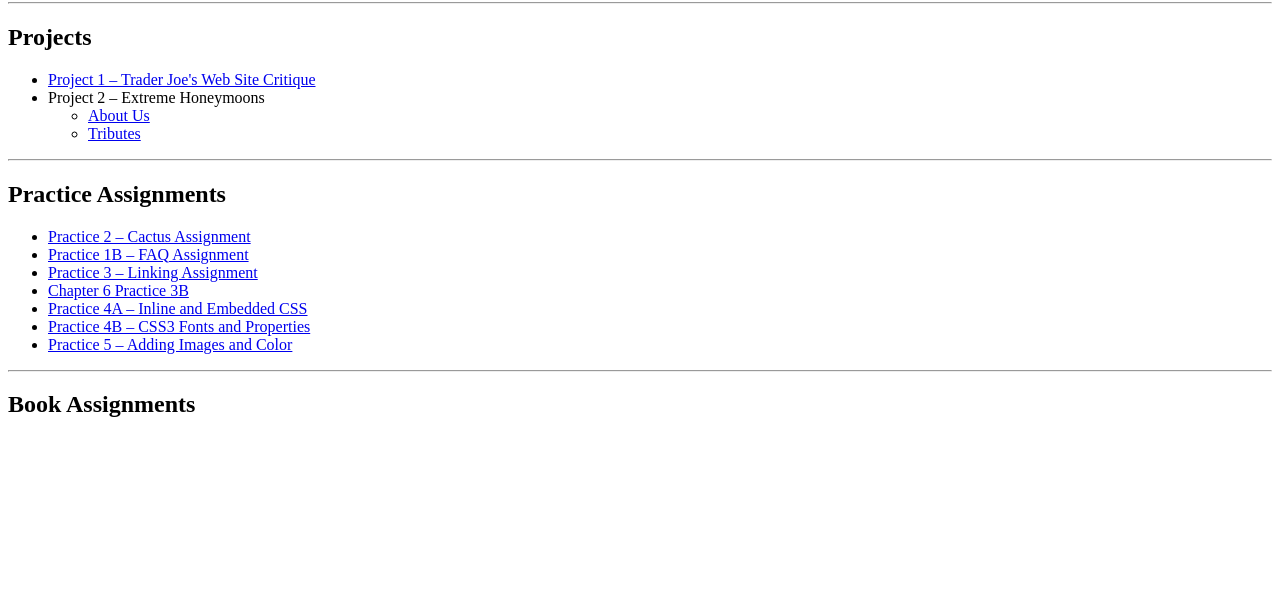
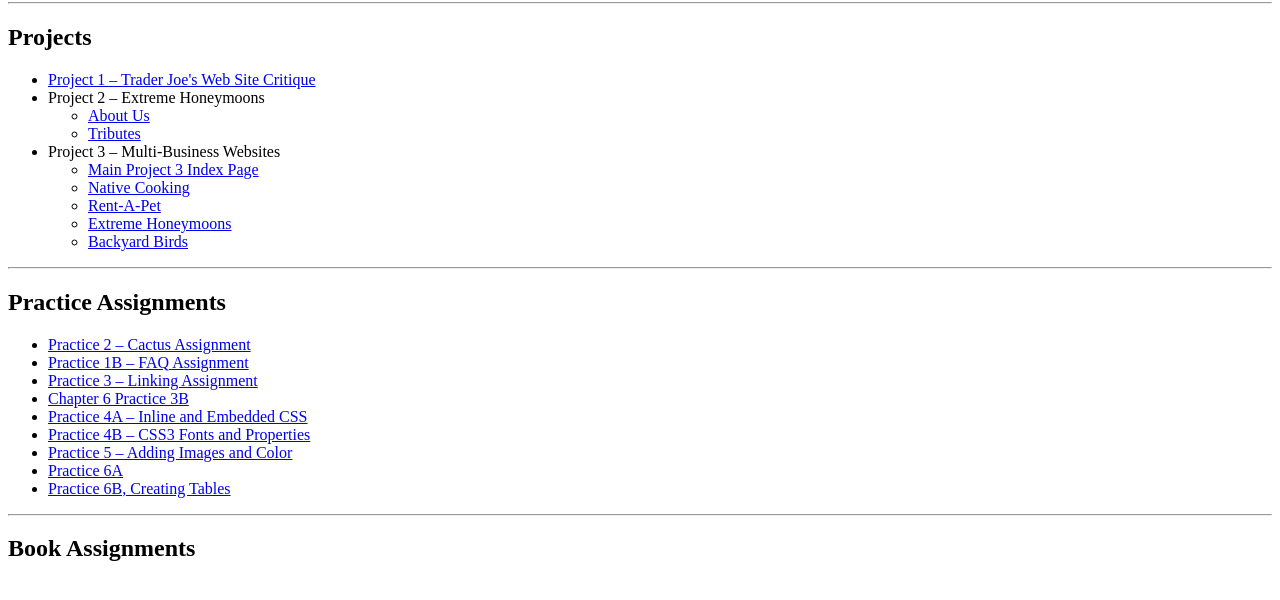
Before and after one commit to SkylerTerry/Tech2420-Homework, a plain HTML site: page index.html in a window 1280 px wide. Shown: the part 78-678 px from the top of the page. Drawn offline with Linux system fonts and the light colour scheme.

Commit message:
insane update took forever

```diff
--- a/index.html
+++ b/index.html
@@ -18,6 +18,16 @@
         <li><a href="Project2/Tributes.html">Tributes</a></li>
       </ul>
     </li>
+    <li>
+      Project 3 – Multi-Business Websites
+      <ul>
+        <li><a href="Project3/index.html">Main Project 3 Index Page</a></li>
+        <li><a href="Project3/NativeCookingP3/NativeCooking/AboutUs.html">Native Cooking</a></li>
+        <li><a href="Project3/RentAPetP3/RentAPet/AboutUs.html">Rent-A-Pet</a></li>
+        <li><a href="Project3/ExtremeHoneymoonsP3/ExtremeHoneymoons/AboutUs.html">Extreme Honeymoons</a></li>
+        <li><a href="Project3/BackyardBirdsP3/BackyardBirds/AboutUs.html">Backyard Birds</a></li>
+      </ul>
+    </li>
   </ul>
   <hr />
 
@@ -30,6 +40,9 @@
     <li><a href="HTML4AFiles/HTML4AFiles/index.html">Practice 4A – Inline and Embedded CSS</a></li>
     <li><a href="HTML4BFiles-1/HTML4BFiles/CSS3Fonts/CSS3Fonts.html">Practice 4B – CSS3 Fonts and Properties</a></li>
     <li><a href="HTML5/HTML%205/index.html">Practice 5 – Adding Images and Color</a></li>
+    <li><a href="./Practice6A/Practice6A.html">Practice 6A</a></li>
+	<li><a href="./HTML6-1/table.html">Practice 6B, Creating Tables</a></li>
+
   </ul>
 
   <hr />
```
Also changed, not shown: Practice6A/Practice6A.html (renamed from Practice 6A -Tables.html).
